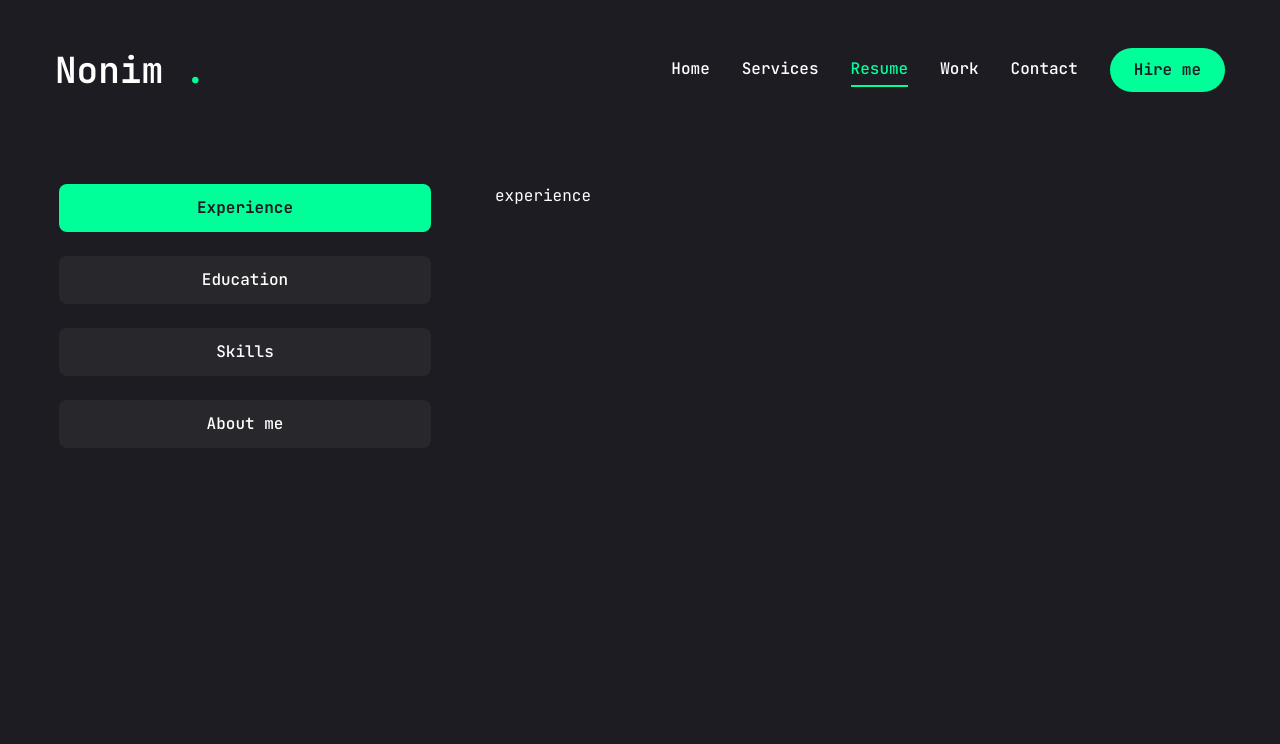
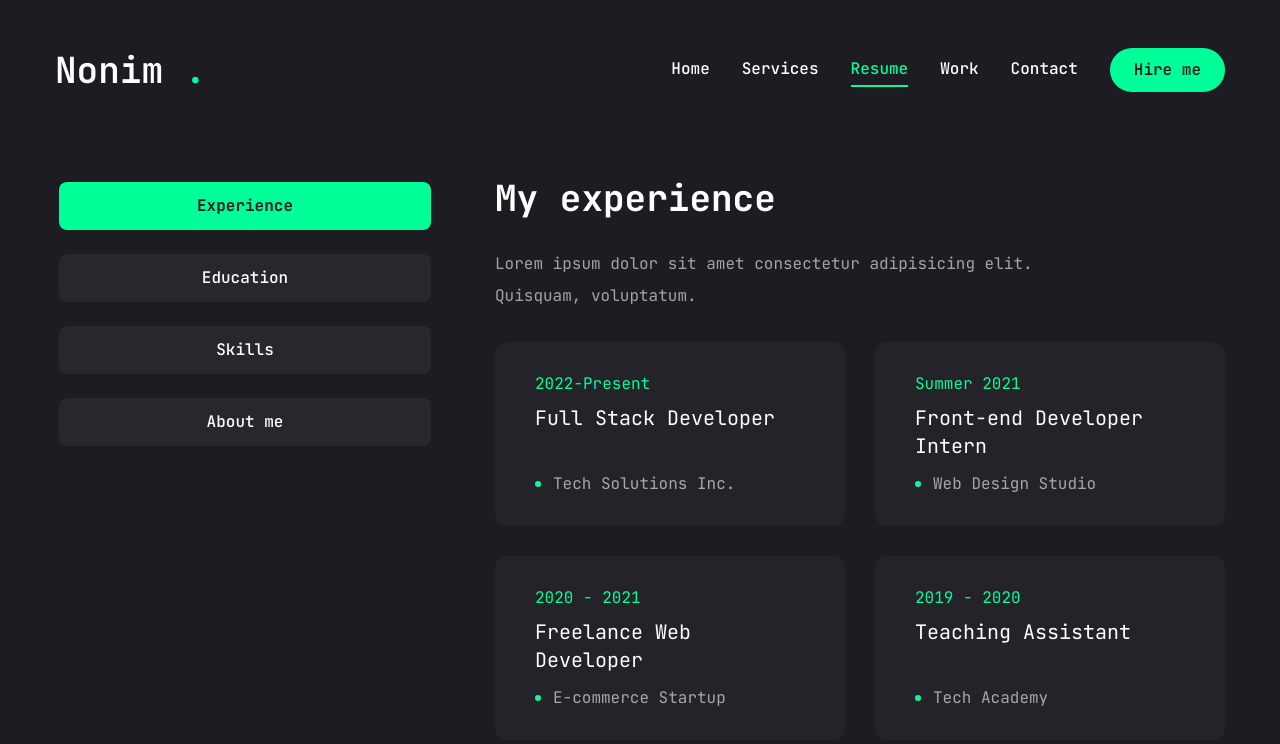
Before and after one commit to NonimUdara/my-portfolio, a Next.js app: page /resume in a window 1280 px wide. Shown: the top 744 px of the page. Built offline with nearby package versions, Linux system fonts and the light colour scheme.

Commit message:
update resume experience

```diff
--- a/app/resume/page.jsx
+++ b/app/resume/page.jsx
@@ -204,7 +204,35 @@
           <div className="min-h-[70vh] w-full">
             {/* experience */}
             <TabsContent value="experience" className="w-full">
-              experience
+              <div className="flex flex-col gap-[30px] text-center xl:text-left">
+                <h3 className="text-4xl font-bold">{experience.title}</h3>
+                <p className="max-w-[600px] text-white/60 mx-auto xl:mx-0">
+                  {experience.description}
+                </p>
+                <ScrollArea className="h-[400px]">
+                  <ul className="grid grid-cols-1 lg:grid-cols-2 gap-[30px]">
+                    {experience.items.map((item, index) => {
+                      return (
+                        <li
+                          key={index}
+                          className="bg-[#232329] h-[184px] py-6 px-10 rounded-xl
+                        flex flex-col justify-center items-center lg:items-start
+                        gap-1"
+                        >
+                          <span className="text-accent">{item.duration}</span>
+                          <h3 className="text-xl max-w-[260px] min-h-[60px]
+                          text-center lg:text-left">{item.position}</h3>
+                          <div className="flex items-center gap-3">
+                            {/* dot */}
+                            <span className="w-[6px] h-[6px] rounded-full bg-accent"></span>
+                            <p className="text-white/60">{item.company}</p>
+                          </div>
+                        </li>
+                      )
+                    })}
+                  </ul>
+                </ScrollArea>
+              </div>
             </TabsContent>
             {/* education */}
             <TabsContent value="education" className="w-full">
```
